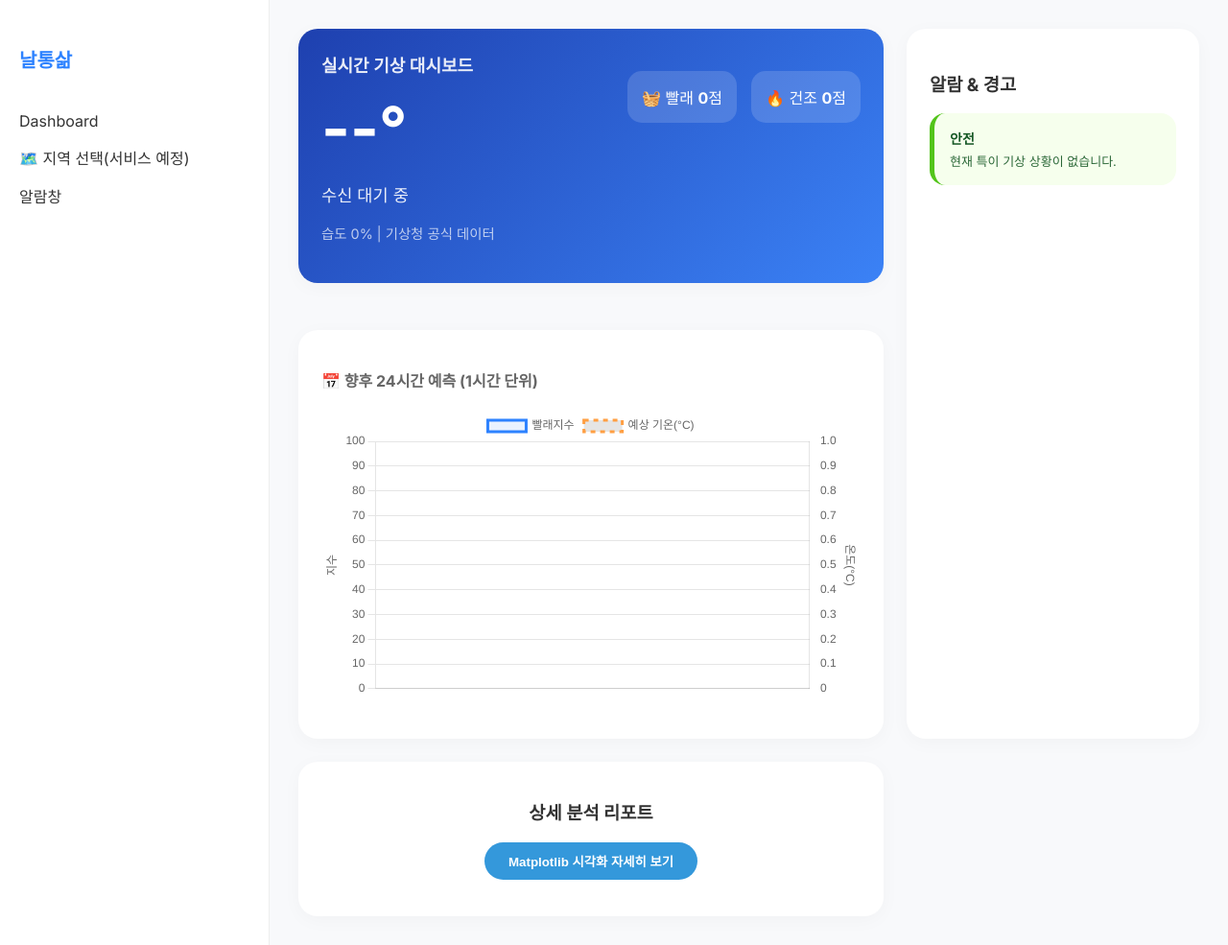
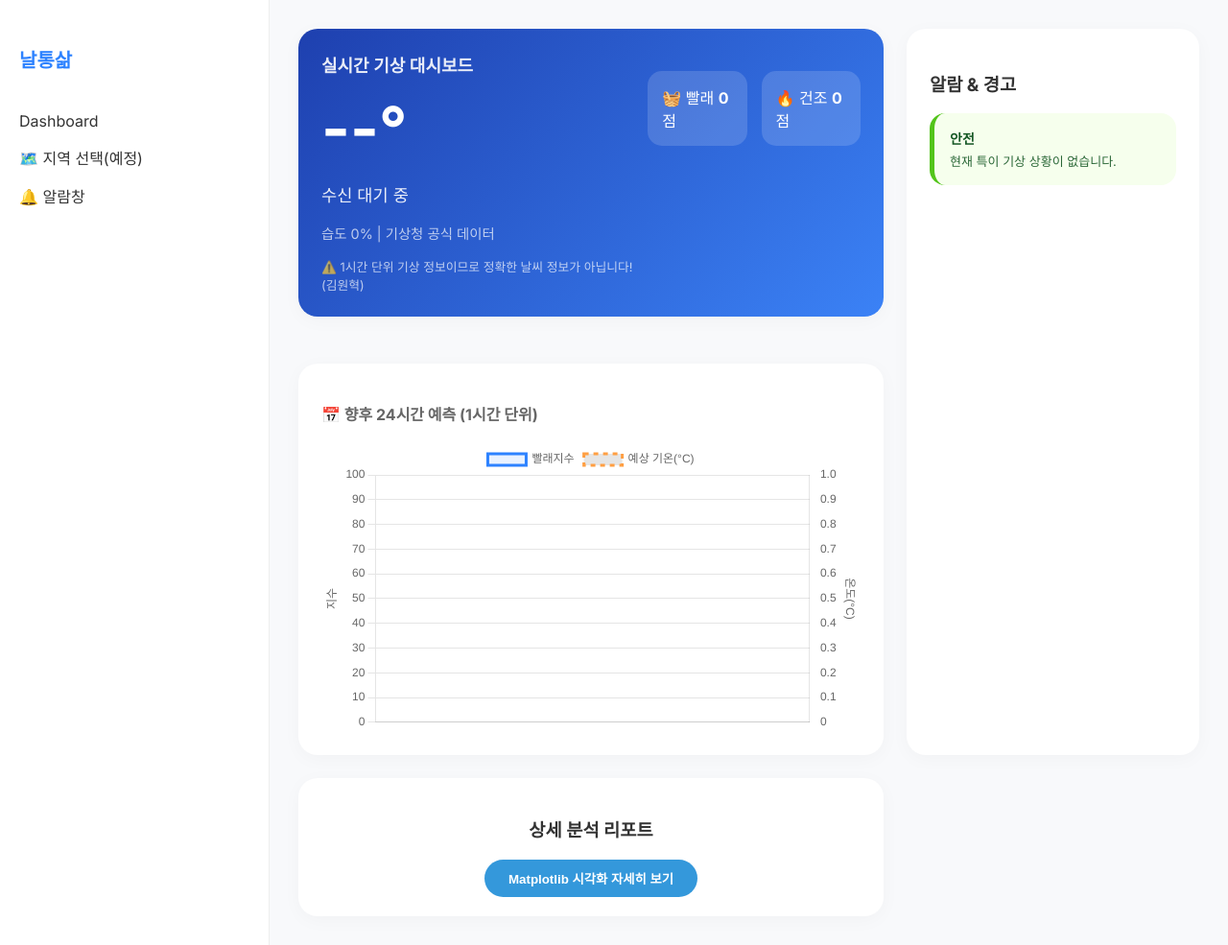
Before and after one commit to woneyH/naltongsalm, a Spring Boot app: page /gnu-weather/home in a window 1280 px wide. Shown: the whole page at 96% size. Run offline with Spring Boot 4, Linux system fonts and the light colour scheme.

Commit message:
feat: 알람기능 추가함, 사이트 사용 주의 사항 문구 추가함

```diff
--- a/backend/ict-contest-backend/src/main/resources/templates/home.html
+++ b/backend/ict-contest-backend/src/main/resources/templates/home.html
@@ -13,9 +13,16 @@
     <aside class="sidebar">
         <h2>날통삶</h2>
         <nav>
-            <p>Dashboard</p>
-            <p>🗺️ 지역 선택(서비스 예정)</p>
-            <p>알람창</p>
+            <div class="nav-item">
+                <p>Dashboard</p>
+            </div>
+            <div class="nav-item">
+                <p>🗺️ 지역 선택(예정)</p>
+            </div>
+            <div class="nav-item">
+                <p>🔔 알람창</p>
+                <span id="mobileBadge" class="notification-badge"></span>
+            </div>
         </nav>
     </aside>
 
@@ -27,6 +34,9 @@
                 <p style="font-size: 1.1rem; opacity: 0.9;" th:text="${currentWeather.skyStatus}">상태 정보</p>
                 <div style="margin-top: 15px; font-size: 0.9rem; opacity: 0.7;">
                     습도 <span th:text="${currentWeather.humidity}">0</span>% | 기상청 공식 데이터
+                </div>
+                <div style="margin-top: 15px; font-size: 0.8rem; opacity: 0.7;">
+                    <span>⚠️ 1시간 단위 기상 정보이므로 정확한 날씨 정보가 아닙니다! (김원혁)</span>
                 </div>
             </div>
             <div class="weather-right">
@@ -61,6 +71,7 @@
                 <strong th:text="${alert.title}">제목</strong>
                 <p th:text="${alert.message}">내용</p>
             </div>
+
             <div th:if="${#lists.isEmpty(alertList)}" class="alert-item alert-success">
                 <strong>안전</strong>
                 <p>현재 특이 기상 상황이 없습니다.</p>
@@ -73,26 +84,20 @@
     const chartSource = [[${chartDataObj}]];
     const ctx = document.getElementById('forecastChart').getContext('2d');
 
-    // [추가 로직] 현재 시간(0~23) 구하기
     const currentHour = new Date().getHours();
 
-    // [추가 로직] 데이터 포인트마다 색상과 크기를 다르게 설정하는 배열 생성
     const pointBackgroundColors = chartSource.labels.map(label => {
-        // "20시" -> 20 (숫자로 변환)
         const labelHour = parseInt(label);
-        // 현재 시간과 같으면 '빨간색(#ff4757)', 아니면 기존 '투명 파란색'
         return labelHour === currentHour ? '#ff4757' : 'rgba(45, 130, 255, 0.1)';
     });
 
     const pointBorderColors = chartSource.labels.map(label => {
         const labelHour = parseInt(label);
-        // 현재 시간과 같으면 테두리도 '빨간색', 아니면 '파란색'
         return labelHour === currentHour ? '#ff4757' : '#2d82ff';
     });
 
     const pointRadii = chartSource.labels.map(label => {
         const labelHour = parseInt(label);
-        // 현재 시간과 같으면 점 크기를 6(강조), 나머지는 2
         return labelHour === currentHour ? 6 : 2;
     });
 
@@ -104,13 +109,10 @@
                 label: '빨래지수',
                 data: chartSource.scores,
                 borderColor: '#2d82ff',
-
-                // [적용] 위에서 만든 동적 스타일 배열 적용
                 pointBackgroundColor: pointBackgroundColors,
                 pointBorderColor: pointBorderColors,
                 pointRadius: pointRadii,
-                pointHoverRadius: 8, // 마우스 올렸을 때 더 커지게
-
+                pointHoverRadius: 8,
                 backgroundColor: 'rgba(45, 130, 255, 0.1)',
                 fill: true,
                 tension: 0.4
@@ -133,6 +135,21 @@
             }
         }
     });
+
+    /* =========================================
+       모바일 뱃지 로직 (모달 관련 함수 삭제됨)
+       ========================================= */
+
+    // 1. 서버에서 알람 리스트 가져오기
+    const alerts = [[${alertList}]];
+
+    // 2. '주의(warning)'나 '위험(danger)' 알람이 있는지 확인
+    const hasDanger = alerts && alerts.some(alert => alert.type === 'warning' || alert.type === 'danger');
+
+    // 3. 위험한 알람이 있으면 탭바 아이콘에 빨간 점 표시 (눌러도 아무일 없음)
+    if (hasDanger) {
+        document.getElementById('mobileBadge').style.display = 'block';
+    }
 </script>
 </body>
 </html>
```
